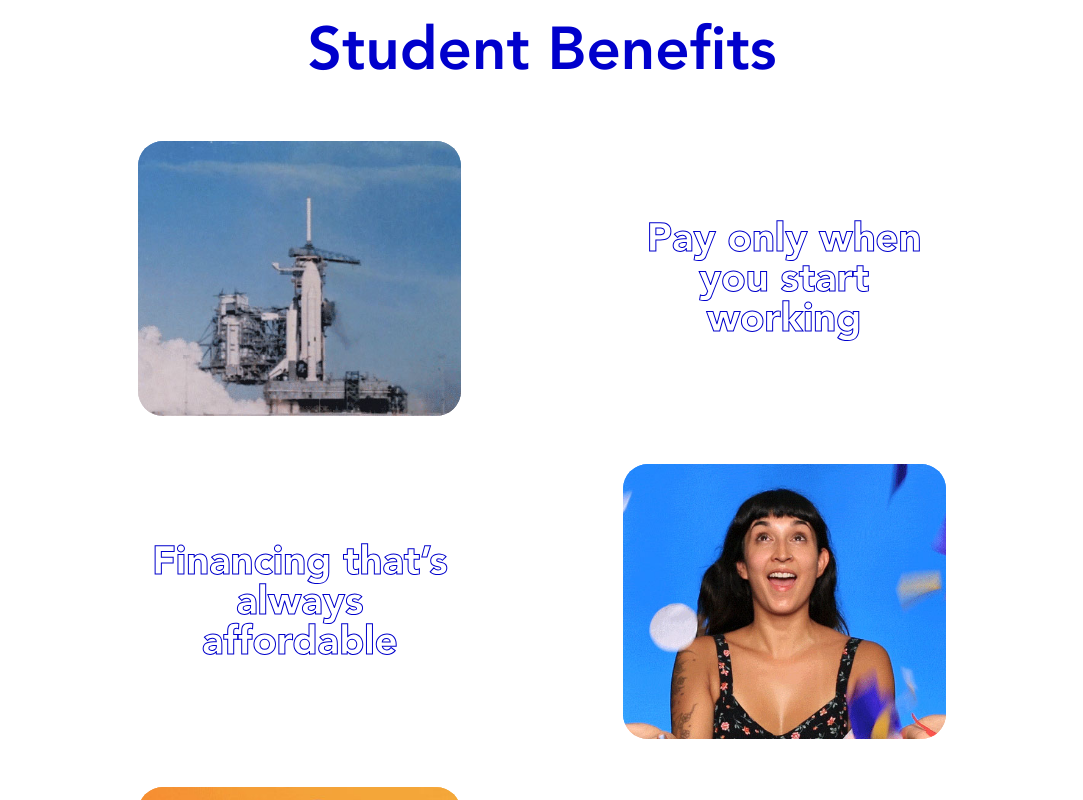
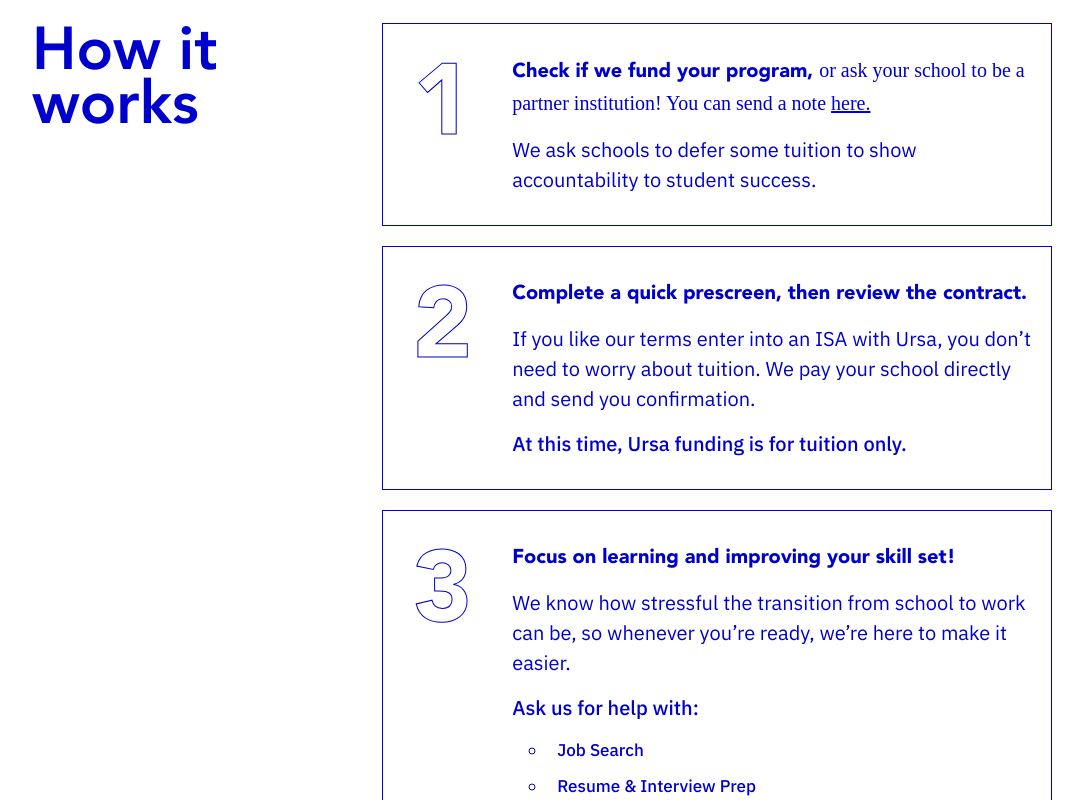
Before and after one commit to raewkl/ursa-website, a React (Create React App) app: page / in a window 1280 px wide. Shown: the part 1680-2480 px from the top of the page, without its empty margins (98-1181 px from the left). Built offline with nearby package versions, Linux system fonts and the light colour scheme; a web font is replaced by a local one.

Commit message:
new section added, how it works

```diff
--- a/src/Components/LandingPage.js
+++ b/src/Components/LandingPage.js
@@ -1,5 +1,6 @@
 import React, { Component } from "react";
-import SectionTwo from "./LandingPageComponents/SectionTwoUpper";
+import SectionTwo from "./LandingPageComponents/SectionTwo";
+import SectionThree from "./LandingPageComponents/SectionThree";
 import StudentBenefits from "./LandingPageComponents/StudentBenefits";
 import FormAnimation from "./LandingPageComponents/FormAnimation";
 import NumbersAnimation from "./LandingPageComponents/NumbersAnimation";
@@ -52,8 +53,6 @@ class LandingPage extends Component {
   //     scrollPos = document.body.getBoundingClientRect().top;
   //   }
   // };
-
-
 
   removeClasses = (target, classes) => {
     const circle = target;
@@ -217,7 +216,7 @@ class LandingPage extends Component {
               </section>
             </div>
 
-            {/* SECTION TWO */}
+            {/* SECTION TWO - WHAT'S AN ISA */}
 
             <div className="sectionTwoBg" id="sectionTwoBg">
               <section className="sectionTwo wrapper">
@@ -252,12 +251,18 @@ class LandingPage extends Component {
               </section>
             </div>
 
-            {/* SECTION THREE */}
+            {/* SECTION THREE - HOW IT WORKS */}
 
             <div className="sectionThreeBg" id="sectionThreeBg">
+              <SectionThree />
+            </div>
+
+            {/* SECTION FOUR - HIGHLIGHTS */}
+
+            <div className="sectionFourBg" id="sectionFourBg">
               <StudentBenefits />
             </div>
-
+f
             {/* CONTACT*/}
 
             <div className="contactBg" id="contactBg">
--- a/src/Components/LandingPageComponents/FormAnimation.js
+++ b/src/Components/LandingPageComponents/FormAnimation.js
@@ -30,7 +30,7 @@ const FormAnimation = () => {
                 type="text"
                 name="name"
                 id="name"
-                placeholder="Enter Name"
+                placeholder="Enter name"
                 className="formName"
               />
             </div>
@@ -54,7 +54,7 @@ const FormAnimation = () => {
                 type="text"
                 name="school"
                 id="school"
-                placeholder="Enter School Name"
+                placeholder="Enter school name"
                 className="formSchool"
               />
             </div>
--- a/src/Components/LandingPageComponents/NumbersAnimation.js
+++ b/src/Components/LandingPageComponents/NumbersAnimation.js
@@ -23,7 +23,7 @@ const NumbersAnimation = () => {
             <p>students rely on financial assistance</p>
           </div>
           <div className="fact2">
-            <h4>1 in 10</h4>
+            <h4>4 in 10</h4>
             <p>are expected to default by 2023</p>
           </div>
           <div className="fact3">
--- /dev/null
+++ b/src/Components/LandingPageComponents/SectionThree.js
@@ -0,0 +1,132 @@
+import React from "react";
+import { useInView, InView } from "react-intersection-observer";
+import { useSpring, animated, config } from "react-spring";
+import * as Scroll from "react-scroll";
+
+let ScrollLink = Scroll.Link;
+
+const SectionThree = () => {
+  const [ref, inView] = useInView({
+    rootMargin: "-50px 0px",
+    triggerOnce: true
+  });
+
+  const props = useSpring({
+    opacity: inView ? 1 : 0,
+    top: inView ? 0 : 100,
+    config: config.default
+  });
+
+  return (
+    <animated.section ref={ref} style={props} className="sectionThree wrapper">
+      <div className="sectionThreeLower">
+        <div className="headlineBox">
+          <h2>How it works</h2>
+        </div>
+
+        <ul className="contentBox">
+          <li className="stepOne howStep">
+            <div className="stepLeft">
+              <span>1</span>
+            </div>
+            <div className="stepRight">
+              <h4>
+                Check if we fund your program,{" "}
+                <span>
+                  or ask your school to be a partner institution! You can send a
+                  note <a href="#contact">here.</a>
+                </span>
+              </h4>
+              <p>
+                We ask schools to defer some tuition to show accountability to
+                student success.
+              </p>
+            </div>
+          </li>
+
+          <li className="stepTwo howStep">
+            <div className="stepLeft">
+              <span>2</span>
+            </div>
+            <div className="stepRight">
+              <h4>Complete a quick prescreen, then review the contract.</h4>
+              <p>
+                If you like our terms enter into an ISA with Ursa, you don’t
+                need to worry about tuition. We pay your school directly and
+                send you confirmation.
+              </p>
+              <p class="subText">At this time, Ursa funding is for tuition only.</p>
+            </div>
+          </li>
+
+          <li className="stepThree howStep">
+            <div className="stepLeft">
+              <span>3</span>
+            </div>
+            <div className="stepRight">
+              <h4>Focus on learning and improving your skill set!</h4>
+              <p>
+                We know how stressful the transition from school to work can be,
+                so whenever you’re ready, we’re here to make it easier.
+              </p>
+              <p className="subText">Ask us for help with:</p>
+              <ul>
+                <li>Job Search</li>
+                <li>Resume & Interview Prep</li>
+                <li>Negotiations</li>
+                <li>Contract Review</li>
+              </ul>
+            </div>
+          </li>
+
+          <li className="stepFour howStep">
+            <div className="stepLeft">
+              <span>4</span>
+            </div>
+            <div className="stepRight">
+              <h4>Pay us when you start earning!</h4>
+              <p>
+                The ISA will end once your payments hit a max cap or once a
+                certain amount of time has passed.
+              </p>
+              <ul>
+                <li>
+                  Contracts expire after some time no matter how much you’ve
+                  paid.
+                </li>
+                <li>
+                  If you do really well, you keep the upside! We’ll only ever
+                  ask for up to the payment cap.
+                </li>
+              </ul>
+            </div>
+          </li>
+        </ul>
+      </div>
+
+      <ScrollLink
+        activeClass="active"
+        to="sectionFourBg"
+        spy={true}
+        smooth={true}
+        offset={0}
+        duration={500}
+      >
+        <div className="cursorDownContainer">
+          <img
+            className="cursorNormal"
+            src={require("../../Assets/Cursors/cursorDown.svg")}
+            alt="Arrow pointing down."
+          />
+          <img
+            className="cursorHover"
+            src={require("../../Assets/Cursors/cursorDownBlue.svg")}
+            alt="Arrow pointing down."
+          />
+        </div>
+      </ScrollLink>
+    </animated.section>
+  );
+};
+
+export default SectionThree;
--- a/src/Components/LandingPageComponents/StudentBenefits.js
+++ b/src/Components/LandingPageComponents/StudentBenefits.js
@@ -19,18 +19,18 @@ const StudentBenefits = () => {
 
   return (
     <animated.section
-      className="sectionThreeUpper wrapper"
-      id="sectionThreeUpper"
+      className="sectionFourUpper wrapper"
+      id="sectionFourUpper"
       ref={ref}
       style={props}
     >
-      <section className="sectionThree" id="sectionThree">
+      <section className="sectionFour" id="sectionFour">
         <div className="studentBenefits">
           <h2>
-            Student <span>Benefits</span>
+            Highlights
           </h2>
         </div>
-        <div ref={ref} style={props} className="sectionThreeContent">
+        <div ref={ref} style={props} className="sectionFourContent">
           <ul className="stuBenefitsList">
             <li>
               <div className="gifSelector"></div>
--- a/src/Components/LogIn.js
+++ b/src/Components/LogIn.js
@@ -33,7 +33,7 @@ class LogIn extends Component {
               type="email"
               name="email"
               id="userEmail"
-              placeholder="Your Email"
+              placeholder="Your email"
               className="formUserEmail"
               value={this.state.email}
               onChange={e => this.handleChange(e)}
@@ -46,7 +46,7 @@ class LogIn extends Component {
               type="password"
               name="password"
               id="password"
-              placeholder="Your Password"
+              placeholder="Your password"
               className="formPassword"
               value={this.state.password}
               onChange={e => this.handleChange(e)}
--- a/src/Partials/_main.scss
+++ b/src/Partials/_main.scss
@@ -1,3 +1,5 @@
+// SECTION ONE - ANIMATIONS
+
 .floatingPoints {
   position: absolute;
   left: 0;
@@ -202,6 +204,8 @@
   position: relative;
 }
 
+// SECTION ONE
+
 .sectionOne {
   height: 100vh;
   display: flex;
@@ -290,7 +294,8 @@
 }
 
 .sectionTwo,
-.sectionThreeUpper {
+.sectionThree,
+.sectionFourUpper {
   padding: 12vh 0 0 0;
   display: flex;
   justify-content: center;
@@ -303,6 +308,8 @@
     margin-top: 10vh;
   }
 }
+
+// SECTION TWO
 
 .sectionTwo {
   padding-top: 5vh;
@@ -433,7 +440,103 @@
   }
 }
 
+// SECTION THREE
+
 .sectionThree {
+  .sectionThreeLower {
+    display: flex;
+  }
+
+  .headlineBox {
+    width: 350px;
+  }
+
+  ul.contentBox {
+    width: calc(100% - 350px);
+  }
+
+  li.howStep {
+    display: flex;
+    border: 1px solid $colorOne;
+    margin-bottom: 20px;
+    padding: 30px 20px;
+
+    &:hover span {
+      color: $colorOne;
+    }
+  }
+
+  li:last-child {
+    margin-bottom: 0;
+  }
+
+  .stepLeft {
+    padding-right: 40px;
+    padding-left: 10px;
+    font-size: 5rem;
+
+    span {
+      display: block;
+      font-weight: 900;
+      line-height: 0.97;
+      color: rgba(0, 0, 0, 0);
+      -webkit-text-stroke-width: 1px;
+      -webkit-text-stroke-color: #0000cc;
+    }
+  }
+
+  .stepRight {
+    line-height: 1.6;
+    font-size: 1rem;
+
+    h4 {
+      font-weight: 800;
+      margin: 0;
+
+      span {
+        font-weight: normal;
+      }
+
+      a {
+        font-size: 1rem;
+        text-transform: none;
+        text-decoration: underline;
+        font-weight: normal;
+      }
+    }
+
+    p {
+      margin-top: 15px;
+      line-height: 1.5;
+    }
+
+    ul,
+    .subText {
+      font-weight: 500;
+    }
+
+    ul {
+      margin: 15px 0 0 20px;
+    }
+
+    p {
+      font-size: 1rem;
+    }
+
+    li {
+      font-size: 0.85rem;
+      line-height: 1.5;
+      list-style-type: circle;
+      list-style-position: outside;
+      margin: 10px 0 0 15px;
+      padding-left: 10px;
+    }
+  }
+}
+
+// SECTION FOUR
+
+.sectionFour {
   display: flex;
   flex-direction: row;
   align-items: flex-start;
@@ -443,7 +546,7 @@
     width: 350px;
   }
 
-  .sectionThreeContent {
+  .sectionFourContent {
     width: calc(100% - 350px);
     display: flex;
     flex-direction: column;
@@ -866,12 +969,12 @@ aside {
     }
   }
 
-  .sectionThreeUpper {
+  .sectionFourUpper {
     display: flex;
     flex-direction: column;
   }
 
-  .sectionThree {
+  .sectionFour {
     flex-direction: column;
 
     .studentBenefits {
@@ -888,7 +991,7 @@ aside {
       }
     }
 
-    .sectionThreeContent {
+    .sectionFourContent {
       margin-top: 8vh;
       width: 100%;
     }
@@ -1026,7 +1129,7 @@ aside {
     }
   }
 
-  .sectionThree {
+  .sectionFour {
     .stuImgBox,
     figcaption {
       width: 45%;
@@ -1054,12 +1157,6 @@ aside {
       min-width: auto;
     }
   }
-
-  // .sectionThree {
-  //   figure {
-  //   padding: 0;
-  //   }
-  // }
 
   form {
     .radioOptionsUpper {
@@ -1176,7 +1273,7 @@ aside {
 }
 
 @media (max-width: 571px) {
-  .sectionThree {
+  .sectionFour {
     figure,
     figure.evenFigure {
       flex-direction: column;
@@ -1239,7 +1336,7 @@ aside {
     font-size: 1.2rem;
   }
 
-  .sectionThree {
+  .sectionFour {
     ul {
       margin-bottom: 2vh;
     }
@@ -1316,7 +1413,7 @@ aside {
     }
   }
 
-  .sectionThree {
+  .sectionFour {
     button {
       width: 280px;
     }
--- a/src/Partials/_typography.scss
+++ b/src/Partials/_typography.scss
@@ -82,7 +82,8 @@ p {
 
 h1,
 h2,
-h3 {
+h3,
+h4 {
   font-family: $headlineFont;
   font-weight: 1000;
 }
@@ -90,7 +91,6 @@ h3 {
 h1 {
   font-size: 4.8rem;
   position: relative;
-
   font-weight: 700;
 }
 
@@ -110,9 +110,18 @@ h3 {
   font-size: 1.5rem;
 }
 
+.sectionThree {
+  .stepLeft {
+    span {
+      font-family: $headlineFont;
+    }
+  }
+}
+
 input[type="text"],
 input[type="email"],
-input[type="number"] {
+input[type="number"],
+input[type="password"] {
   opacity: 1;
   color: $colorOne;
   font-family: $primaryFont;
```
Also changed, not shown: src/Components/Faq.js (+21 -1 lines), src/Partials/_header.scss (+18 -34 lines), src/Components/LandingPageComponents/SectionTwo.js (renamed from src/Components/LandingPageComponents/SectionTwoUpper.js).
